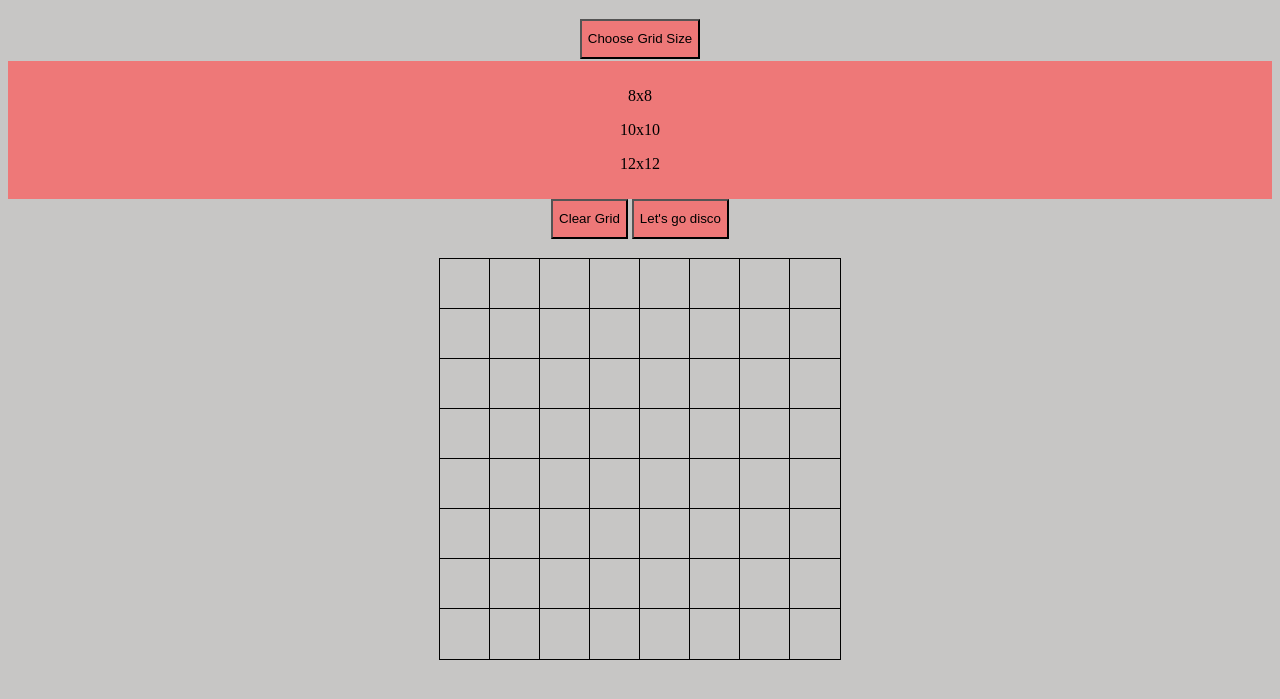
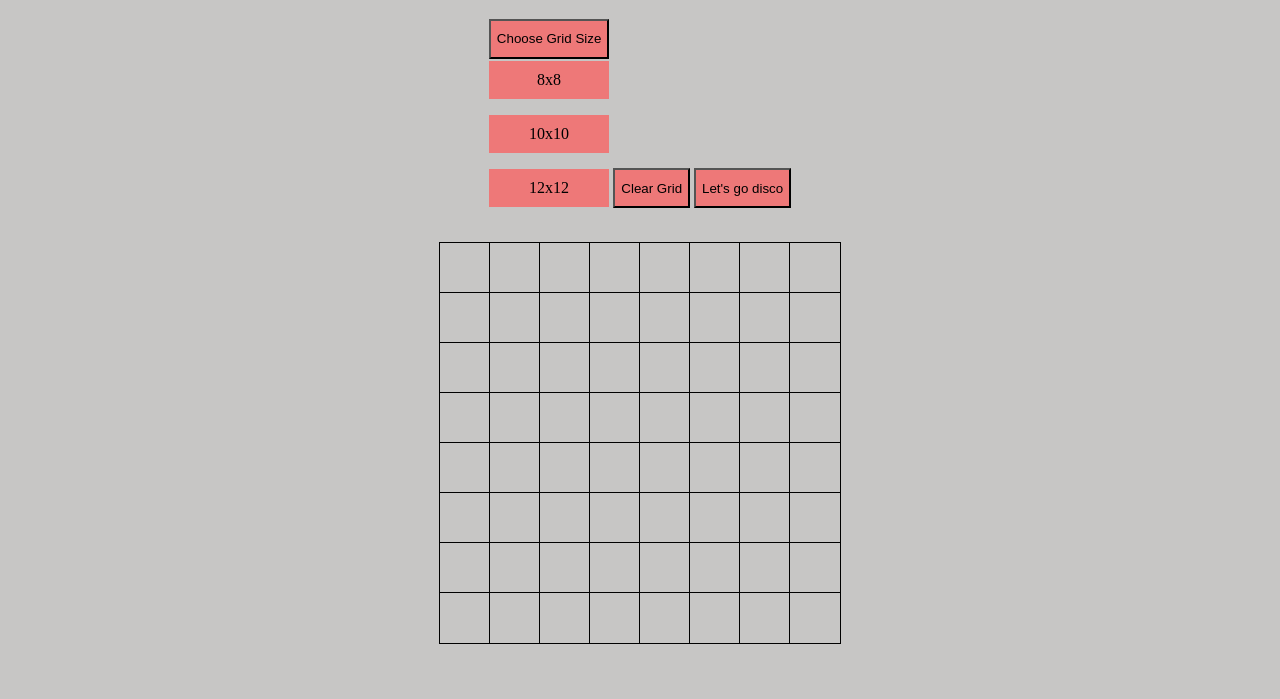
Before and after one commit to nadia643/etch-a-sketch-jquery, a website: page index.html in a window 1280 px wide. Shown: the part 61-760 px from the top of the page. Drawn offline with nearby package versions, Linux system fonts and the light colour scheme.

Commit message:
added css to dropdown

```diff
--- a/sass/main.scss
+++ b/sass/main.scss
@@ -38,11 +38,20 @@ h1 {
     }
 }
 
-.drop-content {
+.dropdown {
+    position: relative;
+    display: inline-block;
+}
+
+.drop-content p {
     display: block;
     background: $main-peach;
     padding: 10px 36px;
     margin-top: 2px;
+}
+
+dropdown:hover .drop-content {
+    display: block;
 }
 
 
```
Also changed, not shown: css/style.css.
